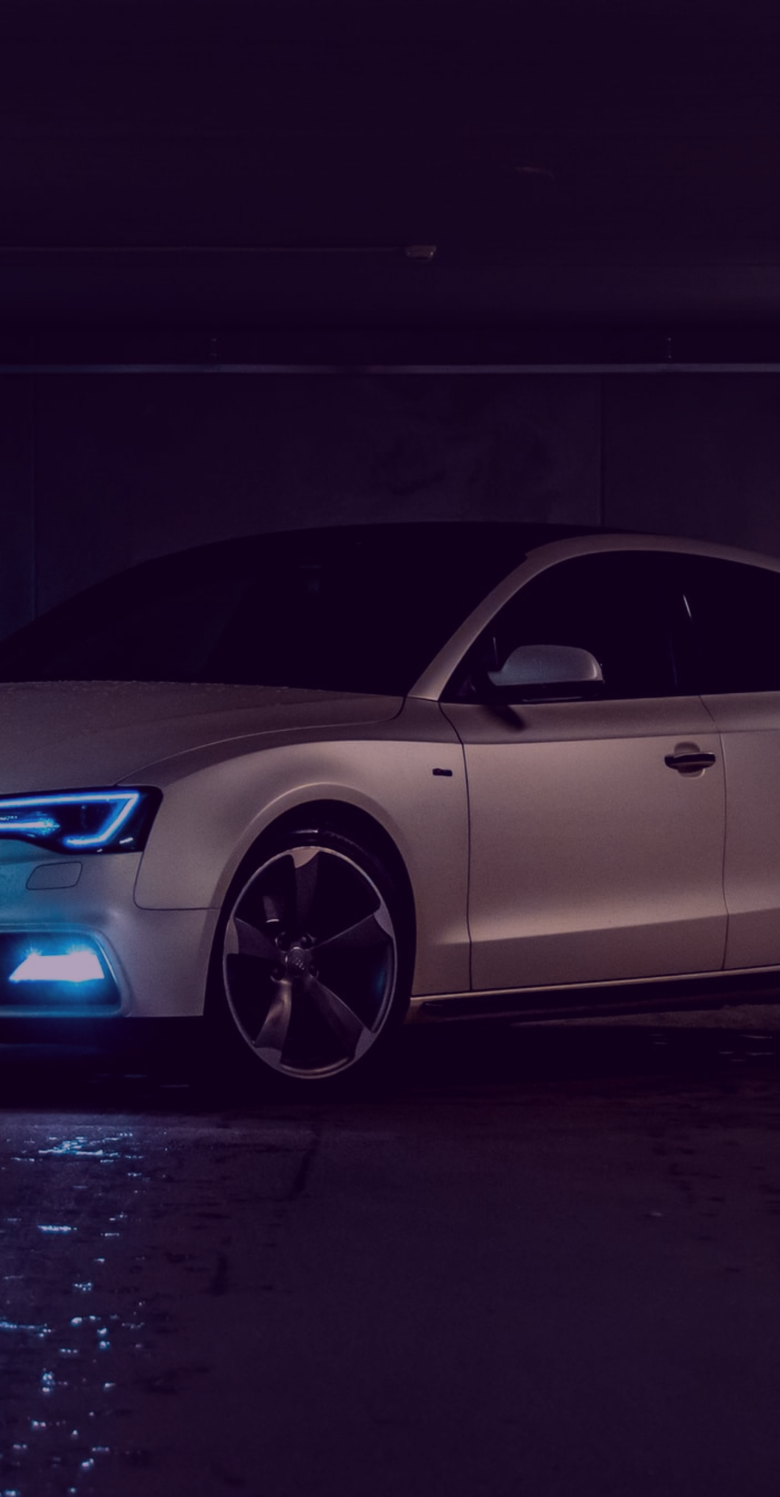
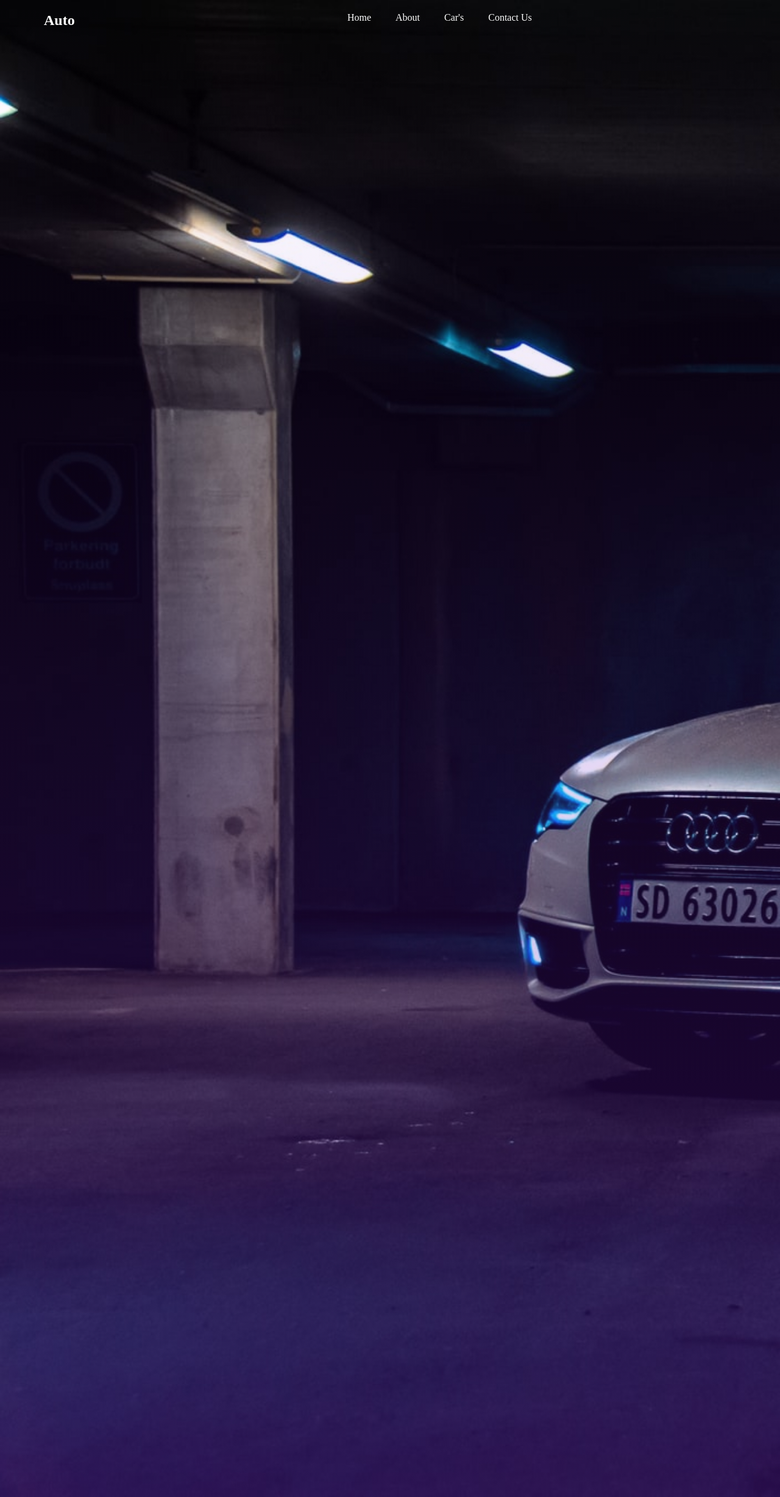
Before and after one commit to derrosilee/car-Booking-system, a Django app: page / in a window 1280 px wide. Shown: the whole page at 61% size. Run offline with Django 3.2, Linux system fonts and the light colour scheme.

Commit message:
added navigation bar and fixed the scroll snap

```diff
--- a/src/Auto/static/Auto/css/main.css
+++ b/src/Auto/static/Auto/css/main.css
@@ -1,24 +1,46 @@
 body,
 html {
-  height: 100%;
   margin: 0;
+  padding: 0;
 }
 
-.bg-image {
-  background-image: url("../images/banner.jpg");
-  height: 100%;
-  background-position: center;
-  background-repeat: no-repeat;
-  background-size: cover;
+.container {
+    position: relative;
+    width: 100%;
+    height: 100vh;
+    scroll-behavior: smooth;
+    overflow: auto;
+    scroll-snap-type: y mandatory;
 }
 
+.section {
+    width: 100%;
+    height: 100vh;
+    background-size: cover;
+    scroll-snap-align: start;
+}
 
-/* displays an overlay color above the image */
-.bg-image::before{
-    background-color: #2F01475E;
-    content: '';
-    display: block;
-    height: 100%;
-    position: absolute;
-    width: 100%;
-  }
+.section:nth-child(1) {
+	background-image: linear-gradient(rgba(96, 88, 151, 0), rgba(104, 23, 197, 0.33)), url("../images/banner.jpg");
+}
+
+.navbar {
+    display: flex;
+    justify-content: center;
+    list-style-type: none;
+}
+
+.navigation {
+    padding: 20px;
+}
+
+.navigation > a {
+    text-decoration: none;
+    color: white;
+}
+
+.Logo {
+   float: left;
+   color: white;
+   margin-left: 3em;
+}
--- a/src/Auto/templates/Auto/index.html
+++ b/src/Auto/templates/Auto/index.html
@@ -2,7 +2,27 @@
 
 
 {% block main %}
-    <div class="bg-image">
+    <div class="container">
+        <div class="section">
+            <nav>
+                <h2 class="Logo">Auto</h2>
+                <ul class="navbar">
+
+                    <li class="navigation"><a href="">Home</a></li>
+                    <li class="navigation"><a href="">About</a></li>
+                    <li class="navigation"><a href="">Car's</a></li>
+                    <li class="navigation"><a href="">Contact Us</a></li>
+                </ul>
+            </nav>
+        </div>
+        <div class="section">
+            <h2>Section 2</h2>
+        </div>
+        <div class="section">
+            <h3>Other Content</h3>
+        </div>
+
 
     </div>
+
 {% endblock main %}
```
